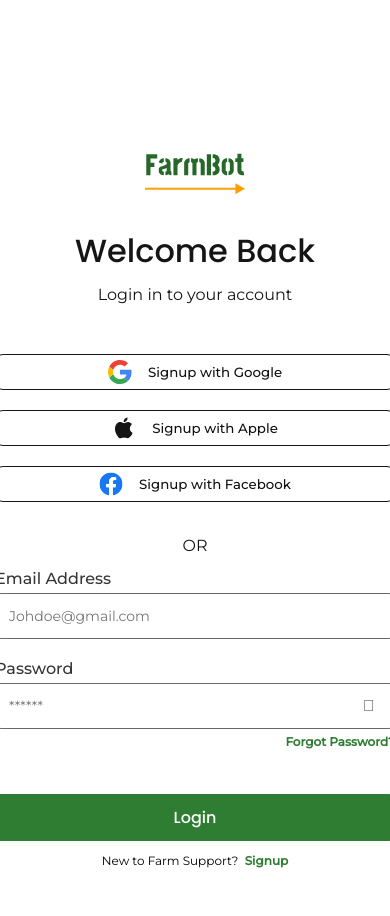
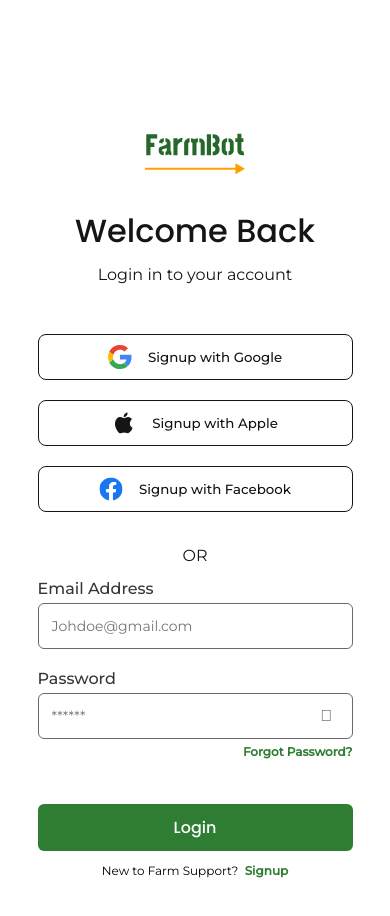
Before and after one commit to TorezC/FarmBot, a React (Create React App) app: page / in a window 390 px wide. Shown: the top 916 px of the page. Built offline with nearby package versions, Linux system fonts and the light colour scheme.

Commit message:
updated media query

```diff
--- a/src/App.css
+++ b/src/App.css
@@ -131,7 +131,7 @@
 .link-right:hover, .link-bottom-btn:hover{
     color: #151515;
 }
-
+a{transition:all .2s ease-in-out;}
 .btn img{width:24px;height:24px;}
 .signup-btn,.login-btn{margin-top:20px;}
 form,.btn-header{width:400px;}
@@ -144,10 +144,16 @@
 .note-header{text-align:center;}
 
 /* media queries */
-@media (max-width: 500px){
-    .btn{
-        padding: 5px 70px;
-    }
+@media screen and (max-width: 500px){
+    .btn{padding: 10px 70px;}
+    form, .btn-header{width:90%;margin:0 auto;}
+    .auth-container{margin:80px 0 100px;}
+    .btn{padding: 10px 0px;}
+    .signup-btn, .login-btn{padding:10px 0px;}
+}
+@media screen and (max-width:300px) {
+    .btn{padding: 10px 0px;}
+    .signup-btn, .login-btn{padding:10px 0px;}
 }
 /* @media (min-width: 1024px){
     .btn{
--- a/src/pages/login/Login.jsx
+++ b/src/pages/login/Login.jsx
@@ -61,7 +61,7 @@
               />
               <i onClick={handleVisibility} class={passwordIcon}></i>
             </div>
-          <Link className="link-right" to='forgot-password' >Forgot Password?</Link>
+          <Link className="link-right" to='/resetPassword'  >Forgot Password?</Link>
           </div>
           <button className="click-btn login-btn">Login</button>
         </form>
```
